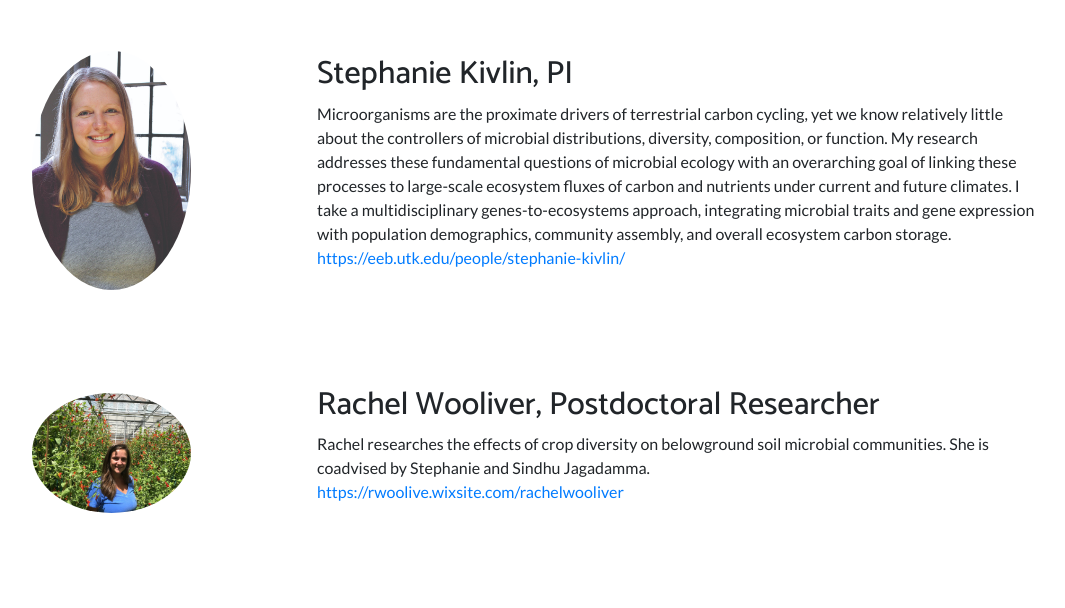
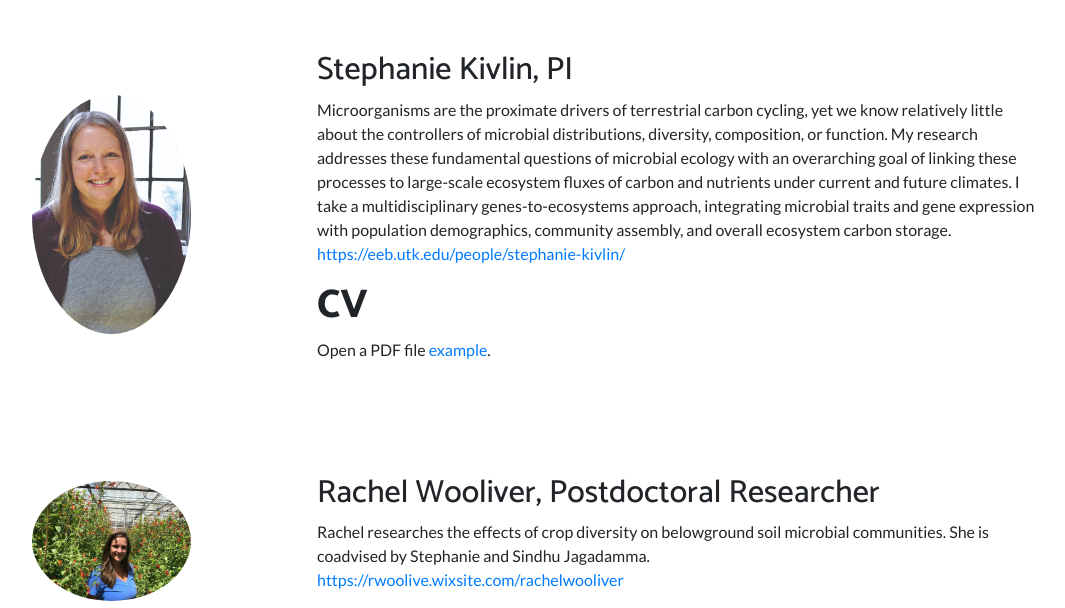
Before and after one commit to KivlinLab/KivlinLab.github.io, a website: page index.html in a window 1280 px wide. Shown: the part 2058-2666 px from the top of the page, without its empty margins (101-1166 px from the left). Drawn offline with Linux system fonts and the light colour scheme; files whose address does not match are found by name.

Commit message:
Update index.html

```diff
--- a/index.html
+++ b/index.html
@@ -124,6 +124,12 @@
             <h5 class="display-5">Stephanie Kivlin, PI</h5>
             <p>Microorganisms are the proximate drivers of terrestrial carbon cycling, yet we know relatively little about the controllers of microbial distributions, diversity, composition, or function. My research addresses these fundamental questions of microbial ecology with an overarching goal of linking these processes to large-scale ecosystem fluxes of carbon and nutrients under current and future climates. I take a multidisciplinary genes-to-ecosystems approach, integrating microbial traits and gene expression with population demographics, community assembly, and overall ecosystem carbon storage.
             <br><a href="https://eeb.utk.edu/people/stephanie-kivlin/">https://eeb.utk.edu/people/stephanie-kivlin/</a></p>
+  </head>
+  <body>
+    <h1>CV</h1>
+    <p>Open a PDF file <a href="img/Kivlin_CV_2022_08_22.pdf">example</a>.</p>
+  </body>
+</html>
           </div>
         </div>
       </div>
```
